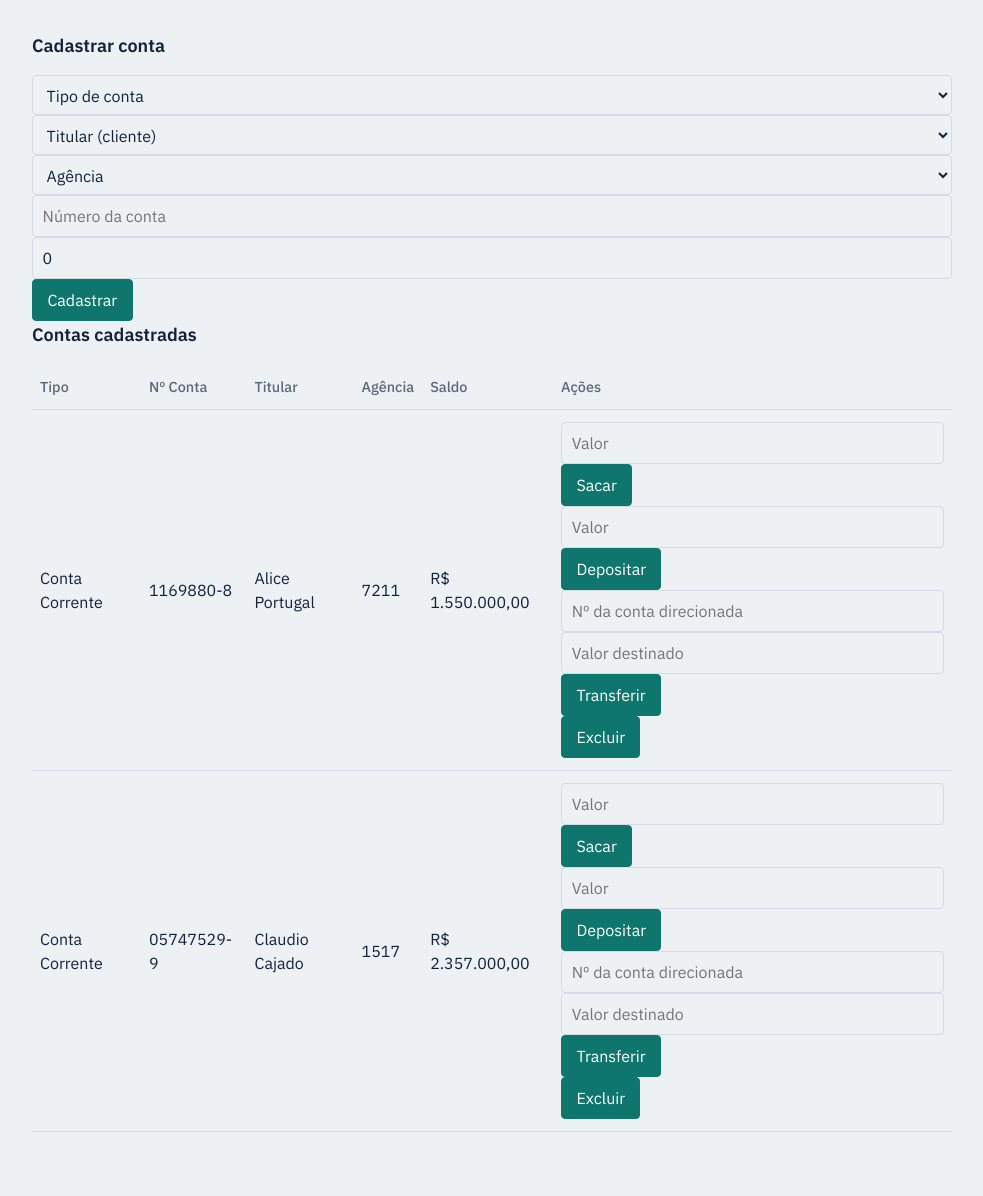
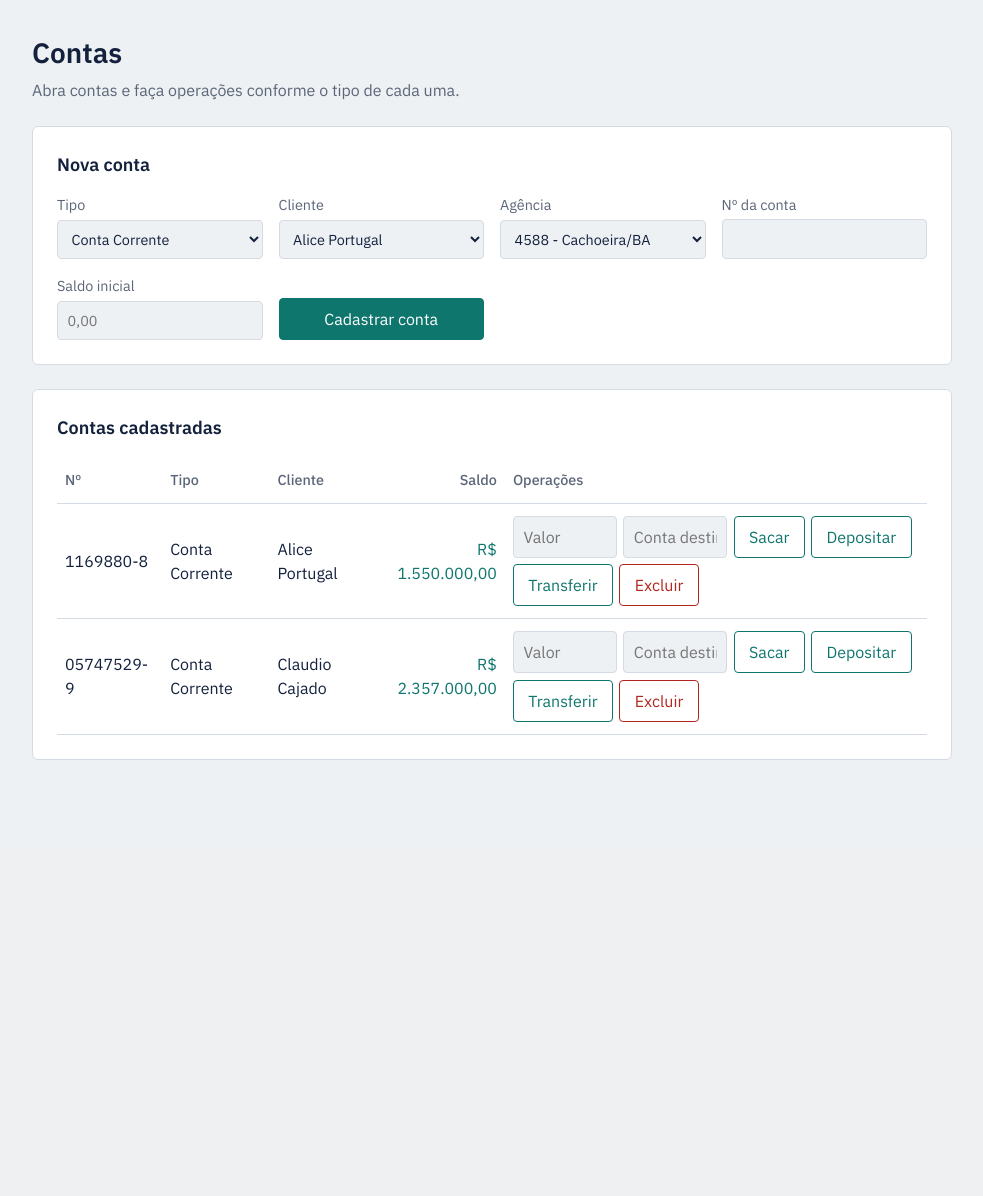
Before and after one commit to wadlenbispo-sys/Live_Bank, a Flask app: page /contas in a window 1280 px wide. Shown: the part 56-1252 px from the top of the page, without its empty margins (148-1131 px from the left). After the commit the page ends 816 px from the top, so only its background shows below. Run offline with Flask 3, Linux system fonts and the light colour scheme.

Commit message:
Refactor contas.html for improved structure and clarity

```diff
--- a/templates/contas.html
+++ b/templates/contas.html
@@ -1,95 +1,78 @@
-{% extends 'base.html' %}
+{% extends "base.html" %}
 {% block titulo %}Contas{% endblock %}
 {% block conteudo %}
-    <h2>Cadastrar conta</h2>
+{% set rotulos = {'saque': 'Sacar', 'deposito': 'Depositar', 'transferencia': 'Transferir', 'rendimento': 'Render (%)'} %}
+<h1>Contas</h1>
+<p class="subtitle">Abra contas e faça operações conforme o tipo de cada uma.</p>
+
+<section class="painel" aria-labelledby="nova-conta">
+    <h2 id="nova-conta">Nova conta</h2>
     {% if clientes and agencias %}
-    <form class="cadastro" action="{{ url_for('cadastrar_conta') }}" method="POST">
+    <form class="campos" method="post" action="{{ url_for('cadastrar_conta') }}">
+        <label>Tipo
             <select name="tipo" required>
-            <option value="">Tipo de conta</option>
-            {% for chave, nome in nomes.items() %}
-                <option value="{{ chave }}">{{ nome }}</option>
-            {% endfor %}
+                {% for chave, nome in nomes.items() %}<option value="{{ chave }}">{{ nome }}</option>{% endfor %}
             </select>
+        </label>
+        <label>Cliente
             <select name="cliente_cpf" required>
-            <option value="">Titular (cliente)</option>
-            {% for cpf, cliente in clientes.items() %}
-                <option value="{{ cpf }}">{{ cliente.nome }} - {{ cpf|cpf }}</option>
-            {% endfor %}
+                {% for cpf, c in clientes.items() %}<option value="{{ cpf }}">{{ c.nome }}</option>{% endfor %}
             </select>
+        </label>
+        <label>Agência
             <select name="agencia_cnpj" required>
-            <option value="">Agência</option>
-            {% for cnpj, agencia in agencias.items() %}
-                <option value="{{ cnpj }}">{{ agencia.codigo }} - {{ agencia.cidade }}/{{ agencia.estado }}</option>
-            {% endfor %}
+                {% for cnpj, a in agencias.items() %}<option value="{{ cnpj }}">{{ a.codigo }} - {{ a.cidade }}/{{ a.estado }}</option>{% endfor %}
             </select>
-        <input type="text" name="numero_conta" placeholder="Número da conta" required>
-        <input type="number" name="saldo_inicial" placeholder="Saldo inicial" step="0.01" min="0" value="0">
-        <button type="submit">Cadastrar</button>
+        </label>
+        <label>Nº da conta <input name="numero_conta" required></label>
+        <label>Saldo inicial <input name="saldo_inicial" inputmode="decimal" placeholder="0,00"></label>
+        <button type="submit">Cadastrar conta</button>
     </form>
     {% else %}
-        <p class="vazio">Para cadastrar contas é preciso ter ao menos um
-            <a href="{{ url_for('clientes') }}">cliente</a> e uma
-            <a href="{{ url_for('agencias') }}">agência</a>.</p>
+    <p class="vazio">
+        Antes de abrir uma conta, cadastre
+        {% if not clientes %}um <a href="{{ url_for('clientes') }}">cliente</a>{% endif %}
+        {% if not clientes and not agencias %} e {% endif %}
+        {% if not agencias %}uma <a href="{{ url_for('agencias') }}">agência</a>{% endif %}.
+    </p>
     {% endif %}
+</section>
 
-    <h2>Contas cadastradas</h2>
+<section class="painel" aria-labelledby="lista-contas">
+    <h2 id="lista-contas">Contas cadastradas</h2>
     {% if contas %}
+    <div class="tabela-wrap">
         <table>
-        <thead>
+            <thead><tr><th>Nº</th><th>Tipo</th><th>Cliente</th><th class="num">Saldo</th><th>Operações</th></tr></thead>
+            <tbody>
+                {% for numero, c in contas.items() %}
+                {% set permitidas = permissoes.get(c.tipo, []) %}
                 <tr>
-                <th>Tipo</th><th>Nº Conta</th><th>Titular</th><th>Agência</th>
-                <th>Saldo</th><th>Ações</th>
-            </tr>
-        </thead>
-        <tbody>
-            {% for numero, conta in contas.items() %}
-            <tr>
-                <td>{{ nomes.get(conta.tipo, conta.tipo) }}</td>
                     <td>{{ numero }}</td>
-                <td>{{ clientes.get(conta.cliente_cpf, {}).get('nome', 'N/A') }}</td>
-                <td>{{ agencias.get(conta.agencia_cnpj, {}).get('codigo', 'N/A') }}</td>
-                <td>{{ conta.saldo|moeda }}</td>
+                    <td>{{ nomes.get(c.tipo, c.tipo) }}</td>
+                    <td>{{ clientes[c.cliente_cpf].nome if c.cliente_cpf in clientes else c.cliente_cpf }}</td>
+                    <td class="num {{ 'negativo' if c.saldo < 0 else 'positivo' }}">{{ c.saldo | moeda }}</td>
                     <td>
-                    {% set permitidas = permissoes.get(conta.tipo, []) %}
-
-                    {% if 'saque' in permitidas %}
-                    <form action="{{ url_for('operar_conta', numero_conta=numero, operacao='saque') }}" method="POST">
-                        <input type="number" name="valor" placeholder="Valor" step="0.01" min="0.01" required>
-                        <button type="submit">Sacar</button>
-                    </form>
+                        <form class="operacoes" method="post">
+                            <input name="valor" inputmode="decimal" placeholder="Valor" aria-label="Valor">
+                            {% if 'transferencia' in permitidas %}
+                            <input name="conta_destino" placeholder="Conta destino" aria-label="Conta de destino">
                             {% endif %}
-
-                    {% if 'deposito' in permitidas %}
-                    <form action="{{ url_for('operar_conta', numero_conta=numero, operacao='deposito') }}" method="POST">
-                        <input type="number" name="valor" placeholder="Valor" step="0.01" min="0.01" required>
-                        <button type="submit">Depositar</button>
-                    </form>
-                    {% endif %}
-
-                    {% if 'rendimento' in permitidas %}
-                    <form action="{{ url_for('operar_conta', numero_conta=numero, operacao='rendimento') }}" method="POST">
-                        <input type="number" name="valor" placeholder="Taxa %" step="0.01" min="0.01" required>
-                        <button type="submit">Render</button>
-                    </form>
-                    {% endif %}
-
-                    {%if 'transferencia' in permitidas %}
-                    <form action="{{ url_for('operar_conta', numero_conta=numero, operacao='transferencia') }}" method="POST">
-                        <input type="text" name="conta_destino" placeholder="Nº da conta direcionada" required>
-                        <input type="number" name="valor" placeholder="Valor destinado" step="0.01" min="0.01" required>
-                         <button type="submit">Transferir</button>
-                    </form>
-                    {% endif%}
-
-                    <form action="{{ url_for('deletar_conta', numero_conta=numero) }}" method="POST">
-                        <button type="submit" class="excluir">Excluir</button>
+                            {% for op in ['saque', 'deposito', 'transferencia', 'rendimento'] if op in permitidas %}
+                            <button class="secundario" type="submit"
+                                    formaction="{{ url_for('operar_conta', numero_conta=numero, operacao=op) }}">{{ rotulos[op] }}</button>
+                            {% endfor %}
+                            <button class="perigo" type="submit" formnovalidate
+                                    formaction="{{ url_for('deletar_conta', numero_conta=numero) }}">Excluir</button>
                         </form>
                     </td>
                 </tr>
                 {% endfor %}
             </tbody>
         </table>
+    </div>
     {% else %}
     <p class="vazio">Nenhuma conta cadastrada.</p>
     {% endif %}
+</section>
 {% endblock %}
```
Lines whose indentation alone changed are shown as unchanged.
